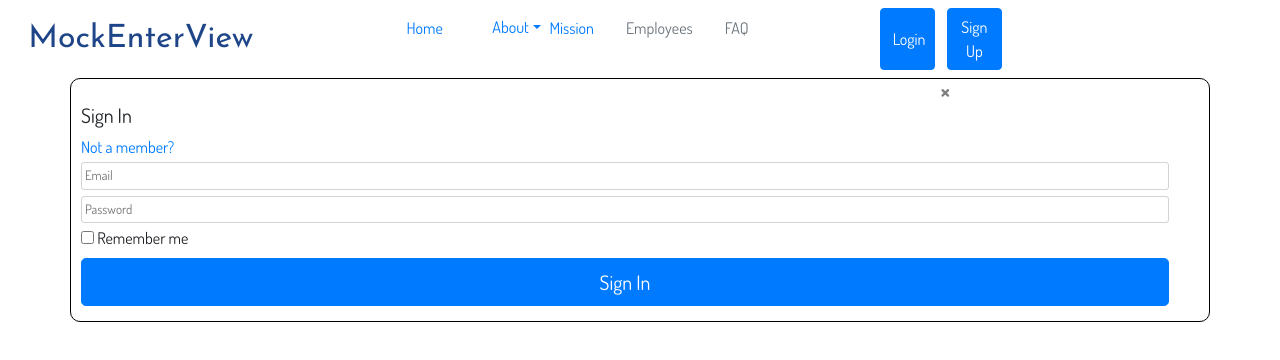
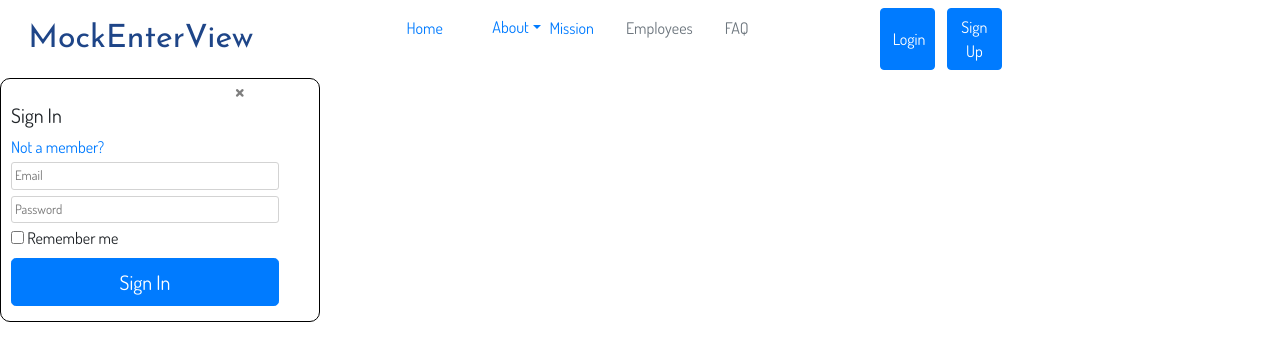
Before and after one commit to mockenterview/frontend, a React (Create React App) app: page /login in a window 1280 px wide. Shown: the top 360 px of the page. Built offline with nearby package versions, Linux system fonts and the light colour scheme.

Commit message:
+ fixed sidebar on user profile

```diff
--- a/src/App.css
+++ b/src/App.css
@@ -42,7 +42,8 @@
 
 .reg_log_wrapper{
   border:1px solid black;
-  border-radius: 10px
+  border-radius: 10px;
+  width: 25%;
 }
 
 .reg_log_wrapper .col{
--- a/src/Components/Header/home-header.js
+++ b/src/Components/Header/home-header.js
@@ -1,6 +1,10 @@
 import React, {useState} from 'react'
 import { Button,Navbar, Nav, NavItem, NavLink,Dropdown, DropdownToggle, DropdownMenu, DropdownItem  } from 'reactstrap';
 import './home-header.css';
+import { Redirect } from 'react-router-dom';
+
+import {Login} from "../Login/Login"
+import {Register} from "../Register/Register"
 
 
 const Header = props => {
@@ -41,8 +45,8 @@ const Header = props => {
             </NavItem>
             </div>
                 <div className='auth'>
-                    <Button color="primary" onClick={() => props.history.push("/login")}>Login</Button>
-                    <Button color="primary" onClick={() => props.history.push("/register")}>Sign Up</Button>
+                    <Button color="primary" onClick={<Redirect to={Login} /> }>Login</Button>
+                    <Button color="primary" onClick={<Redirect to={Register} />}>Sign Up</Button>
                 </div>
             </Nav>
             </div>
--- a/src/Components/Header/sideBar.js
+++ b/src/Components/Header/sideBar.js
@@ -42,7 +42,7 @@ const SideBar = props => {
 					Interviews
 				</p>
 					<NavItem>
-						<NavLink to="#">
+						<NavLink to="/profile">
 							{" "}
 							<i class="fa fa-clock-o" /> Schedule New
 						</NavLink>
--- a/src/Components/Login/Login.js
+++ b/src/Components/Login/Login.js
@@ -17,7 +17,8 @@ import Axios from 'axios';
 
 export const Login = ({ values, errors, touched, status }) => {
 	return (
-		<Container fluid="sm" className="reg_log_wrapper">
+		<div className="reg_log_wrapper">
+		<Container fluid >
 			<Button close />
 			<Col>
 				<Row>
@@ -89,5 +90,6 @@ export const Login = ({ values, errors, touched, status }) => {
 				</Row> */}
 			</Col>
 		</Container>
+		</div>
 	);
 };
--- a/src/Components/Profile/Profile.jsx
+++ b/src/Components/Profile/Profile.jsx
@@ -343,9 +343,9 @@ const Profile = () => {
         <Col xs="12" sm="12" md="5">
           <ProfilePreview selected={selection} />
         </Col>
-        <Col>
+
         <Sidebar />
-        </Col>
+
       </Row>
     </div>
   );
```
Also changed, not shown: src/Components/UserDashboard.js (added, +26 -0 lines).
